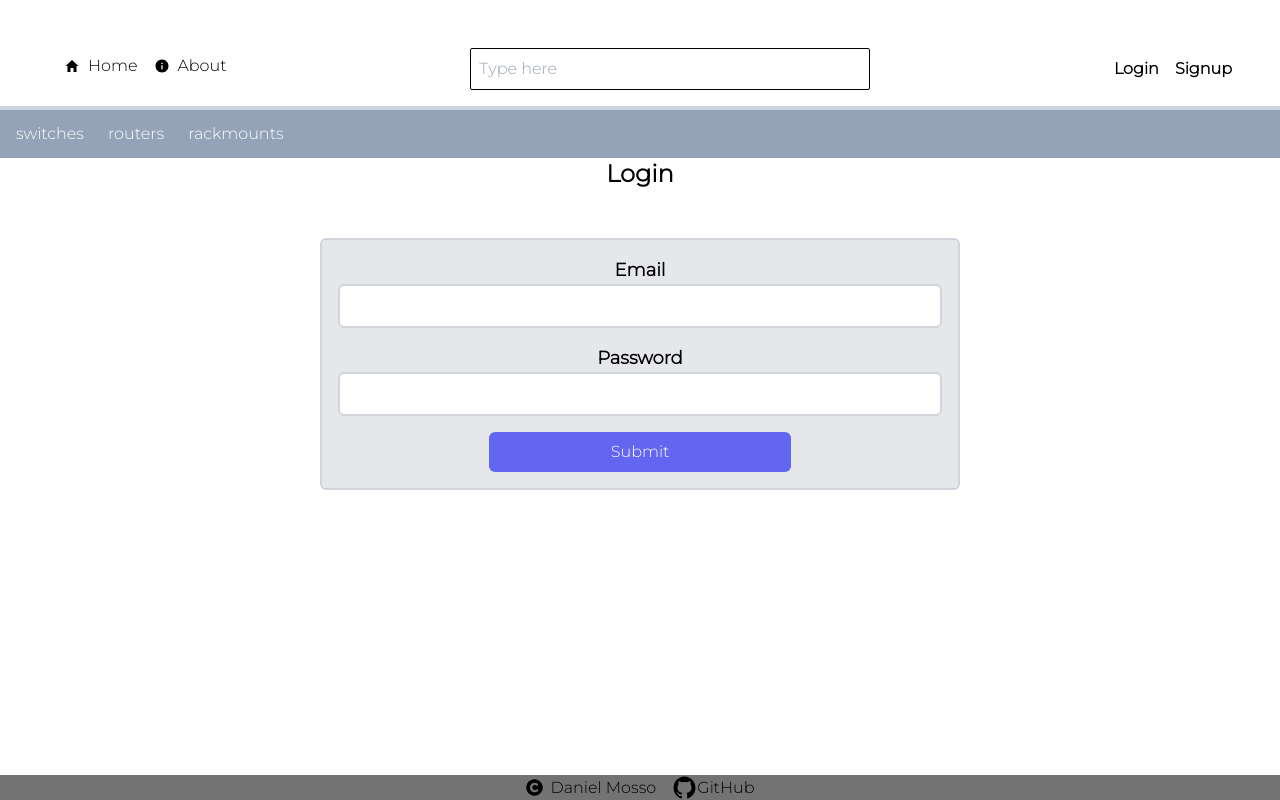
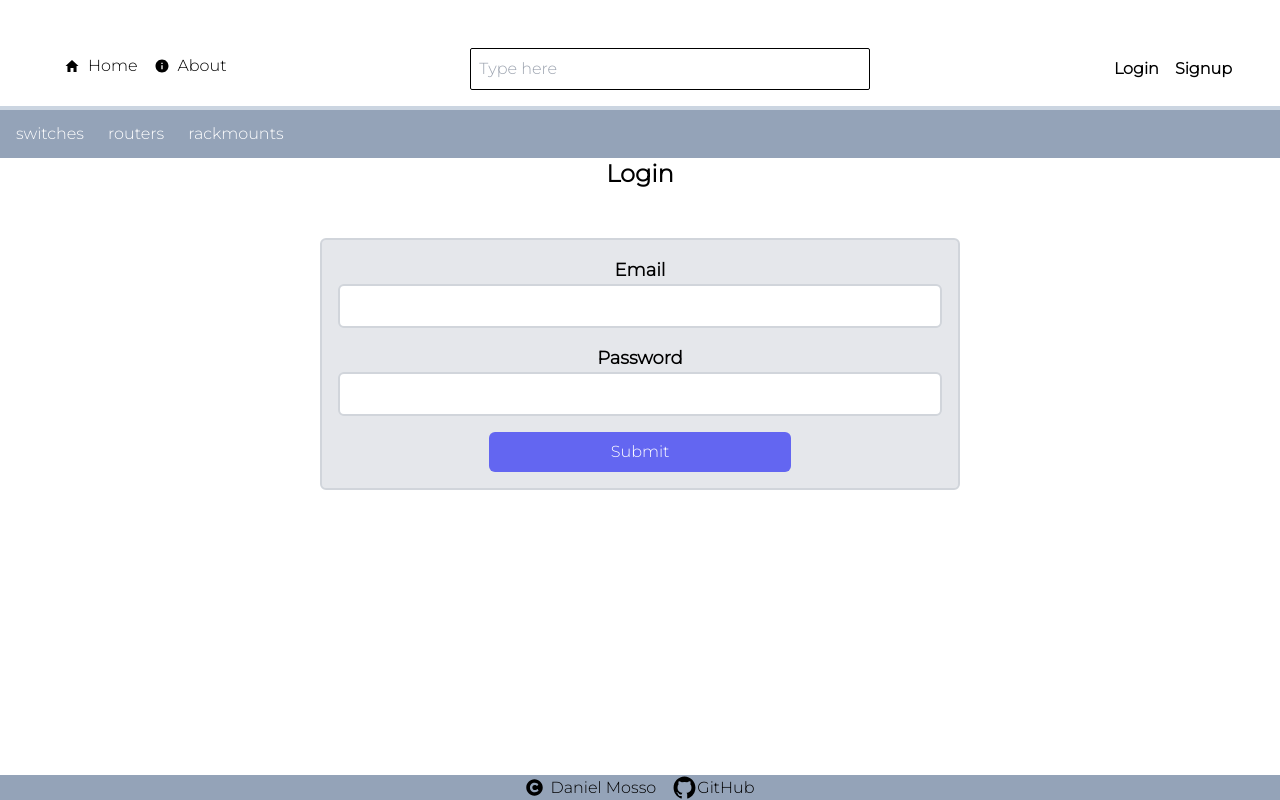
Before and after one commit to benjimosso/CiscoPartChecker, a Next.js app: page /login in a window 1280 px wide. Built offline with nearby package versions, Linux system fonts and the light colour scheme.

Commit message:
footer color

```diff
--- a/app/components/Footer.jsx
+++ b/app/components/Footer.jsx
@@ -5,7 +5,7 @@ import { IoLogoGithub } from "react-icons/io5";
 
 export default function Footer() {
   return (
-    <div className=" bottom-0 w-full bg-neutral-500 ">
+    <div className=" bottom-0 w-full bg-slate-400 ">
       <div className="flex justify-center items-center">
         <FaCopyright size={17} />
         <p className="pl-2 pr-4 ">Daniel Mosso</p>
```
